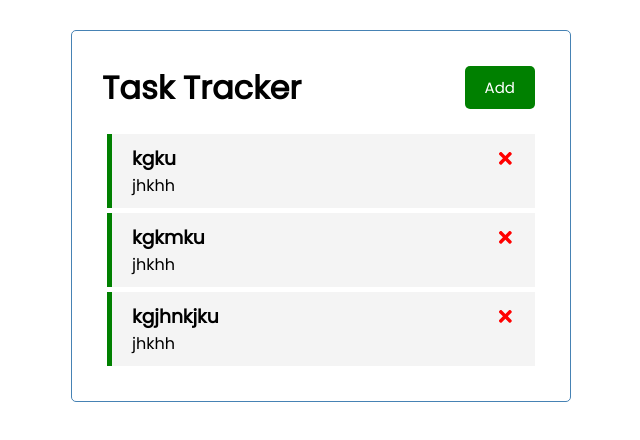
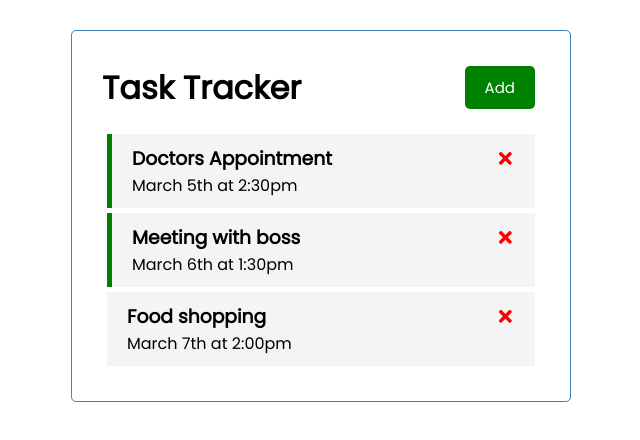
Before and after one commit to CESAR-JARAMILLO/React-Task-Tracker, a React (Create React App) app: page / in a window 1280 px wide. Shown: the top 440 px of the page, without its empty margins (319-959 px from the left). Built offline with nearby package versions, Linux system fonts and the light colour scheme; data requests are answered from the project's data file.

Commit message:
fetch task from server

```diff
--- a/src/App.js
+++ b/src/App.js
@@ -1,4 +1,4 @@
-import { useState } from 'react'
+import { useState, useEffect } from 'react'
 import Header from './components/Header'
 import Tasks from './components/Tasks'
 import AddTask from './components/AddTask'
@@ -6,26 +6,24 @@
 function App() {
 const [showAddTask, setShowAddTask] = useState(false)
 
-  const [tasks, setTasks] = useState([
-    {
-        id: 1,
-        text: "kgku",
-        day: "jhkhh",
-        reminder: true
-    },
-    {
-        id: 2,
-        text: "kgkmku",
-        day: "jhkhh",
-        reminder: true
-    },
-    {
-        id: 3,
-        text: "kgjhnkjku",
-        day: "jhkhh",
-        reminder: true
-    },
-])
+  const [tasks, setTasks] = useState([])
+
+  useEffect(() => {
+    const getTasks = async () => {
+      const tasksFromServer = await fetchTasks()
+      setTasks(tasksFromServer)
+    }
+
+    getTasks()
+  }, [])
+
+  // Fetch Tasks
+  const fetchTasks = async () => {
+    const res = await fetch('http://localhost:5000/tasks')
+    const data = await res.json()
+
+    return data
+  }
 
   // Add Task
   const addTask = (task) => {
```
